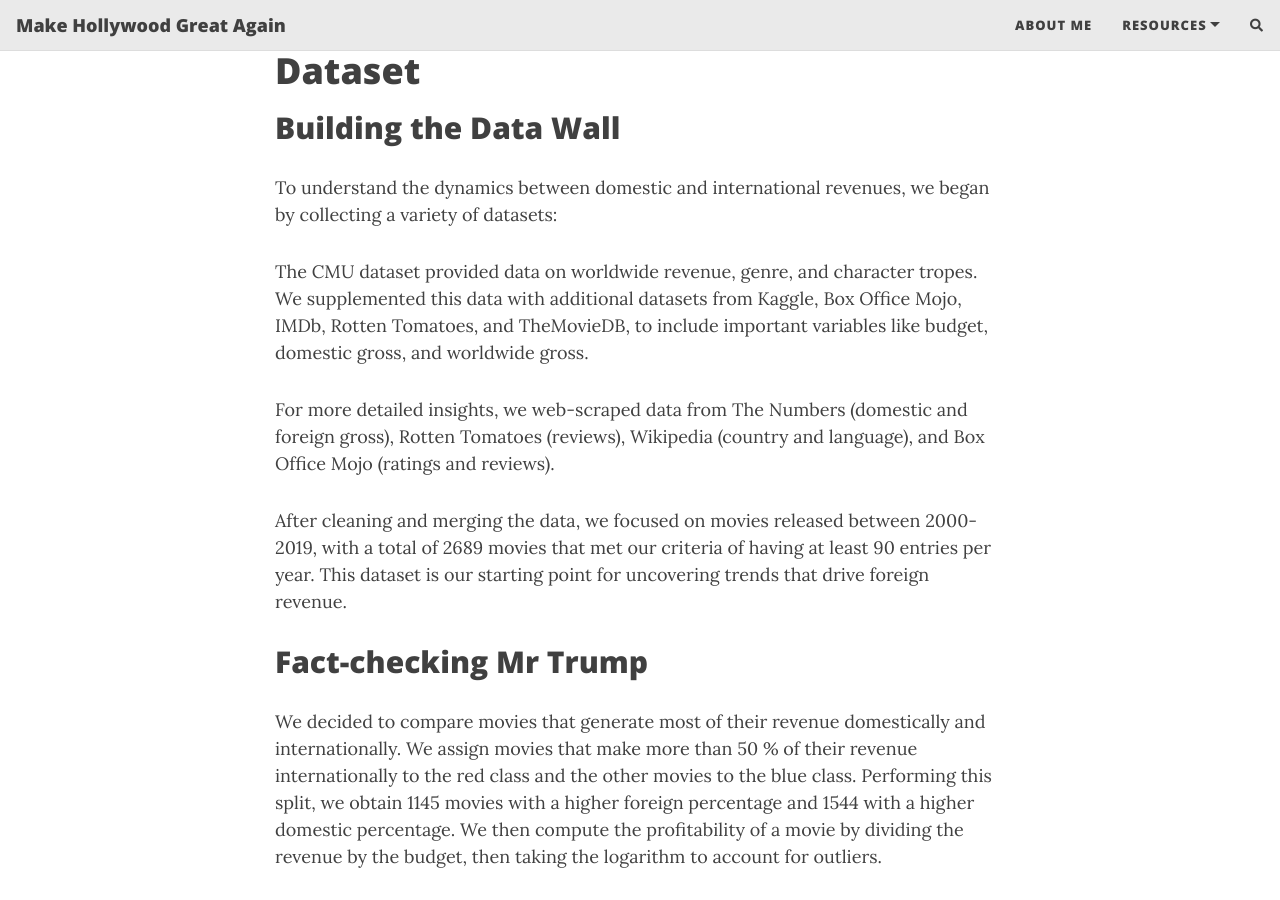
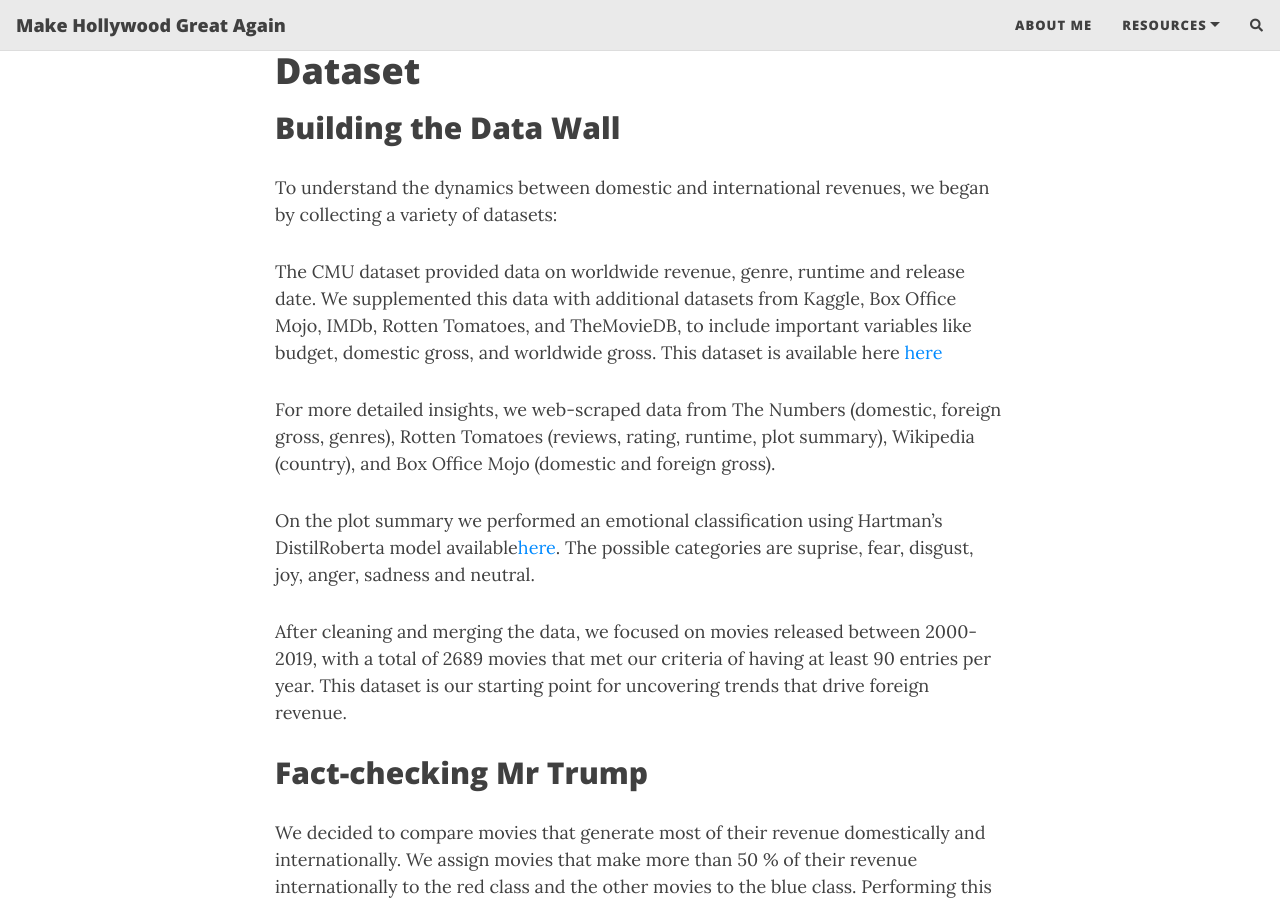
Before and after one commit to epfl-ada/ada-2024-project-thelordsofdata, a Jekyll site: the page built from index.md, in a window 1280 px wide and 900 px high, scrolled down 1318 px. Built offline with Jekyll 4.4.1, drawn with Linux system fonts in a browser that asks for light colours; nearby versions of some CDN libraries; comment, search, counter and statistics services are not loaded; grey boxes are pictures that could not be loaded.

Commit message:
fixed up intro

```diff
--- a/index.md
+++ b/index.md
@@ -54,10 +54,12 @@ Words from the former and future convicted President himself. So let's get start
 
 To understand the dynamics between domestic and international revenues, we began by collecting a variety of datasets:
 
-The CMU dataset provided data on worldwide revenue, genre, and character tropes.
-We supplemented this data with additional datasets from Kaggle, Box Office Mojo, IMDb, Rotten Tomatoes, and TheMovieDB, to include important variables like budget, domestic gross, and worldwide gross.
+The CMU dataset provided data on worldwide revenue, genre, runtime and release date.
+We supplemented this data with additional datasets from Kaggle, Box Office Mojo, IMDb, Rotten Tomatoes, and TheMovieDB, to include important variables like budget, domestic gross, and worldwide gross. This dataset is available here [here](https://github.com/ntdoris/movie-revenue-analysis.)
 
-For more detailed insights, we web-scraped data from The Numbers (domestic and foreign gross), Rotten Tomatoes (reviews), Wikipedia (country and language), and Box Office Mojo (ratings and reviews).
+For more detailed insights, we web-scraped data from The Numbers (domestic, foreign gross, genres), Rotten Tomatoes (reviews, rating, runtime, plot summary), Wikipedia (country), and Box Office Mojo (domestic and foreign gross).
+
+On the plot summary we performed an emotional classification using Hartman's DistilRoberta model available[here](https://huggingface.co/j-hartmann/emotion-english-distilroberta-base.). The possible categories are suprise, fear, disgust, joy, anger, sadness and neutral.
 
 After cleaning and merging the data, we focused on movies released between 2000-2019, with a total of 2689 movies that met our criteria of having at least 90 entries per year. This dataset is our starting point for uncovering trends that drive foreign revenue.
 
```
